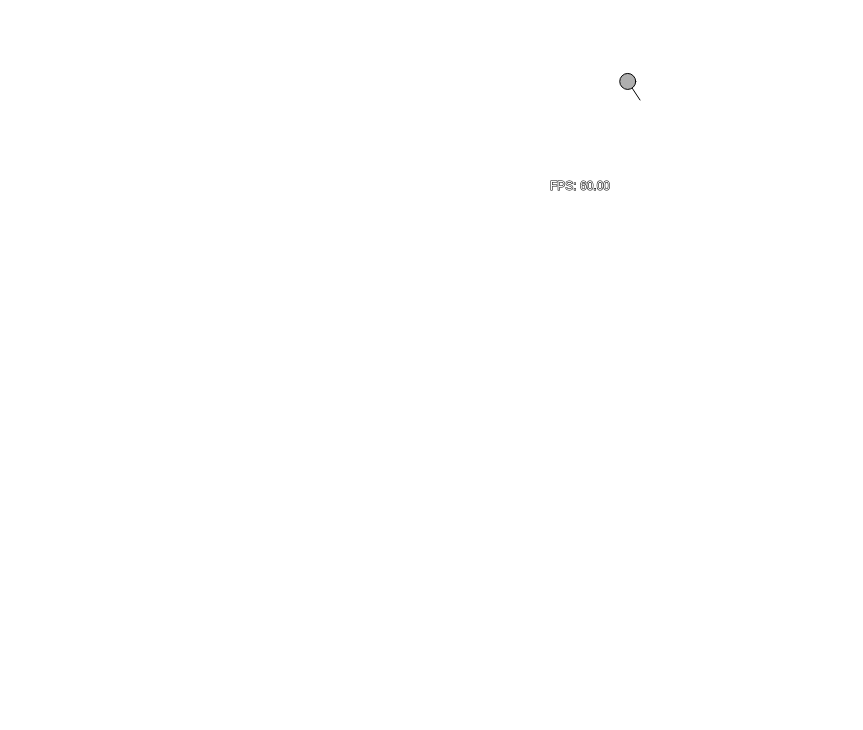
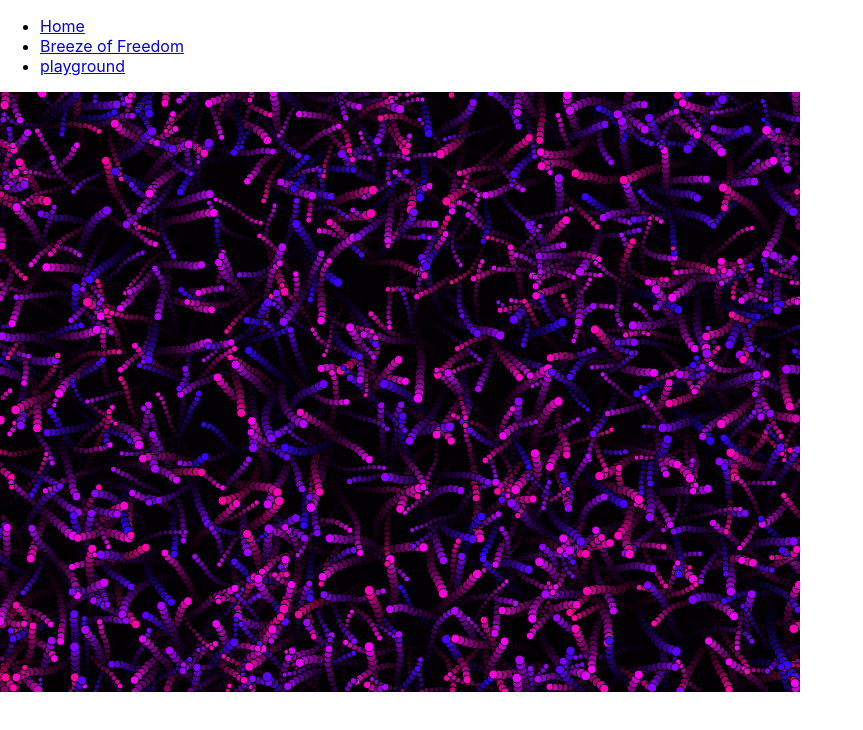
Before and after one commit to gespiton/p5-arts, a React (Create React App) app: page /playground in a window 1280 px wide. Shown: the top 730 px of the page, without its empty margins (0-863 px from the left). Built offline with nearby package versions, Linux system fonts and the light colour scheme.

Commit message:
add route system

```diff
--- a/package.json
+++ b/package.json
@@ -17,6 +17,8 @@
     "p5": "^1.6.0",
     "react": "^18.2.0",
     "react-dom": "^18.2.0",
+    "react-router": "^6.11.1",
+    "react-router-dom": "^6.11.1",
     "react-scripts": "5.0.1",
     "styled-components": "^5.3.10",
     "typescript": "^4.9.5",
--- a/src/App.tsx
+++ b/src/App.tsx
@@ -1,12 +1,41 @@
 import './App.css';
 import BreezeOfFreedom from './breeze-of-freedom/main';
+import { Route, Link, Routes, Outlet, BrowserRouter } from 'react-router-dom';
+import { P5Frame } from './foundation/P5Frame';
+import Test from './playground/test';
 
-function App() {
+const App = () => {
   return (
-    <div className="App">
-      <BreezeOfFreedom />
-    </div>
+    <BrowserRouter>
+      <div>
+        <nav>
+          <ul>
+            <li>
+              <Link to="/">Home</Link>
+            </li>
+            <li>
+              <Link to="/breeze-of-freedom">Breeze of Freedom</Link>
+            </li>
+            <li>
+              <Link to="/playground">playground</Link>
+            </li>
+          </ul>
+        </nav>
+        <Routes>
+          <Route
+            path="/breeze-of-freedom"
+            element={<BreezeOfFreedom />}
+          ></Route>
+          <Route path="/playground" element={<Test />}></Route>
+          <Route path="*" element={<h1>hi</h1>} />
+          {/* <Route path="/">
+          <h1>Home</h1>
+        </Route> */}
+        </Routes>
+        <Outlet />
+      </div>
+    </BrowserRouter>
   );
-}
+};
 
 export default App;
--- a/src/foundation/Oscillator.ts
+++ b/src/foundation/Oscillator.ts
@@ -32,7 +32,6 @@ export class Oscillator {
     // Oscillating on the y-axis
     let y = this.p.sin(this.angle.y) * this.amplitude.y;
 
-    console.log(x);
     this.p.push();
     this.p.translate(this.width / 2, this.height / 2);
     this.p.stroke(0);
--- /dev/null
+++ b/src/playground/test.tsx
@@ -0,0 +1,12 @@
+import { P5Frame } from '../foundation/P5Frame';
+import sketch from '../sketches/particlePerformanceTest';
+
+const MainPage = () => {
+  return (
+    <div>
+      <P5Frame sketch={sketch} />
+    </div>
+  );
+};
+
+export default MainPage;
--- a/src/sketches/particlePerformanceTest.js
+++ b/src/sketches/particlePerformanceTest.js
@@ -20,43 +20,26 @@ function sketch(p5) {
   let iterations = 200;
   let numParticles = 1000;
   let particles = [];
-  const {
-    createCanvas,
-    colorMode,
-    random,
-    color,
-    millis,
-    background,
-    cos,
-    sin,
-    width,
-    height,
-    fill,
-    PI,
-    ellipse,
-    TWO_PI,
-    HSB,
-  } = p5;
 
   p5.setup = () => {
-    createCanvas(800, 600);
-    colorMode(HSB, 100);
+    p5.createCanvas(800, 600);
+    p5.colorMode(p5.HSB, 100);
 
     for (var i = 0; i < numParticles; i++) {
       particles.push({
-        x: random(0, width),
-        y: random(0, height),
-        heading: random(0, TWO_PI),
-        radius: random(5, 10),
-        color: color(random(70, 90), 100, 100),
+        x: p5.random(0, p5.width),
+        y: p5.random(0, p5.height),
+        heading: p5.random(0, p5.TWO_PI),
+        radius: p5.random(5, 10),
+        color: p5.color(p5.random(70, 90), 100, 100),
       });
     }
 
-    var start = millis();
+    var start = p5.millis();
     for (let i = 0; i < iterations; i++) {
       p5.draw();
     }
-    var elapsed = millis() - start;
+    var elapsed = p5.millis() - start;
     console.log(
       'Drawing ' + iterations + 'x times took: ' + elapsed.toFixed(2) + 'ms.'
     );
@@ -64,27 +47,27 @@ function sketch(p5) {
 
   p5.draw = function draw() {
     // Clear with an alpha for trail effect
-    background(0, 20);
+    p5.background(0, 20);
 
     for (var i = 0; i < particles.length; i++) {
       var particle = particles[i];
 
-      // Randomly adjust the heading
-      particle.heading += random(-PI / 12, PI / 12);
+      // p5.randomly adjust the heading
+      particle.heading += p5.random(-p5.PI / 12, p5.PI / 12);
 
       // Move the particle
-      particle.x += 5 * cos(particle.heading);
-      particle.y += 5 * sin(particle.heading);
+      particle.x += 5 * p5.cos(particle.heading);
+      particle.y += 5 * p5.sin(particle.heading);
 
       // Wrap particles around the edges of the screen
-      if (particle.x > width) particle.x = particle.x - width;
-      else if (particle.x < 0) particle.x = width + particle.x;
-      if (particle.y > height) particle.y = particle.y - height;
-      else if (particle.y < 0) particle.y = height + particle.y;
+      if (particle.x > p5.width) particle.x = particle.x - p5.width;
+      else if (particle.x < 0) particle.x = p5.width + particle.x;
+      if (particle.y > p5.height) particle.y = particle.y - p5.height;
+      else if (particle.y < 0) particle.y = p5.height + particle.y;
 
       // Draw particle
-      fill(particle.color);
-      ellipse(particle.x, particle.y, particle.radius, particle.radius);
+      p5.fill(particle.color);
+      p5.ellipse(particle.x, particle.y, particle.radius, particle.radius);
     }
   };
 }
```
Also changed, not shown: 1 other file (tests, documents, lock files or other folders).
